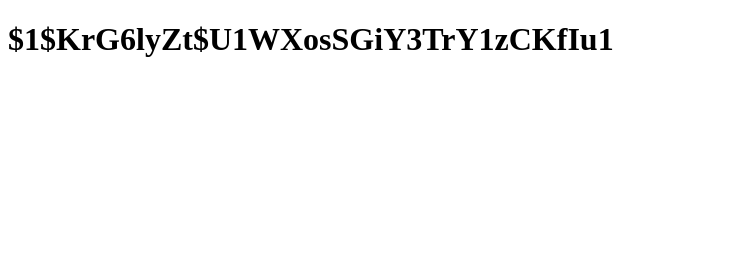
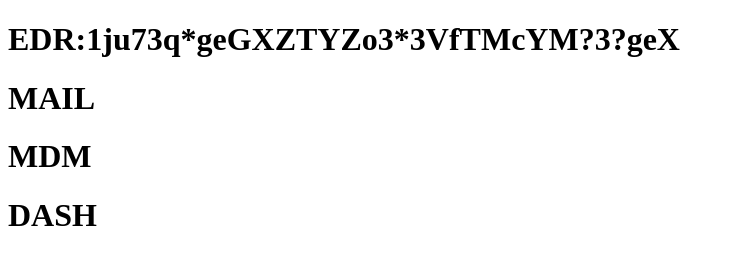
Before and after one commit to Rookiedev1994/Rookiedev1994.github.io, a plain HTML site: page index.html in a window 1280 px wide. Shown: the whole page, without its empty margins (0-735 px from the left). Drawn offline with Linux system fonts and the light colour scheme.

Commit message:
Update index.html

```diff
--- a/index.html
+++ b/index.html
@@ -7,6 +7,9 @@
   <link />
 </head>
 <body>
- <h1>$1$KrG6lyZt$U1WXosSGiY3TrY1zCKfIu1</h1
+ <h1>EDR:1ju73q*geGXZTYZo3*3VfTMcYM?3?geX</h1>
+  <h1>MAIL</h1>
+  <h1>MDM</h1>
+  <h1>DASH</h1>
 </body>
 </html>
```
